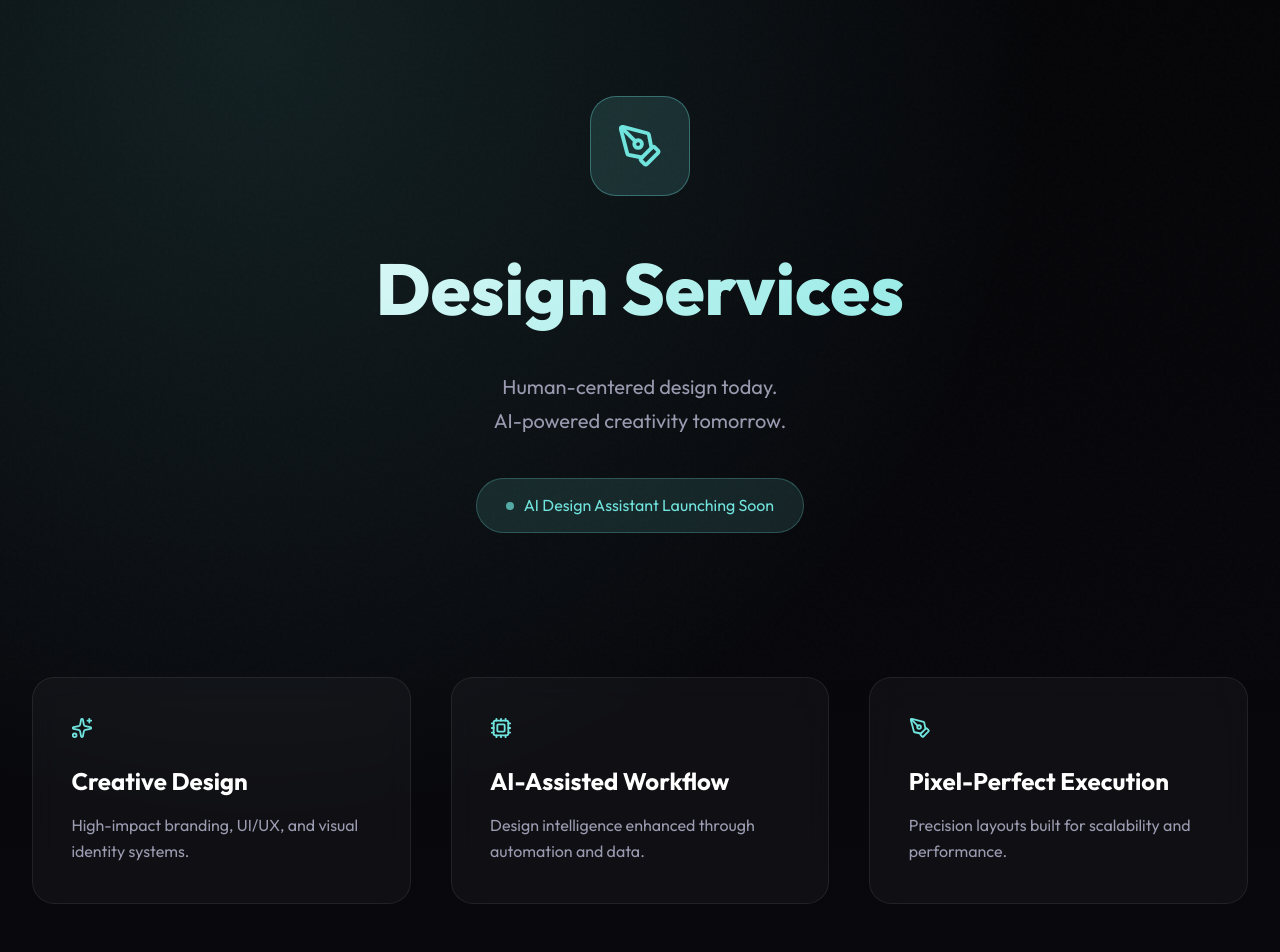
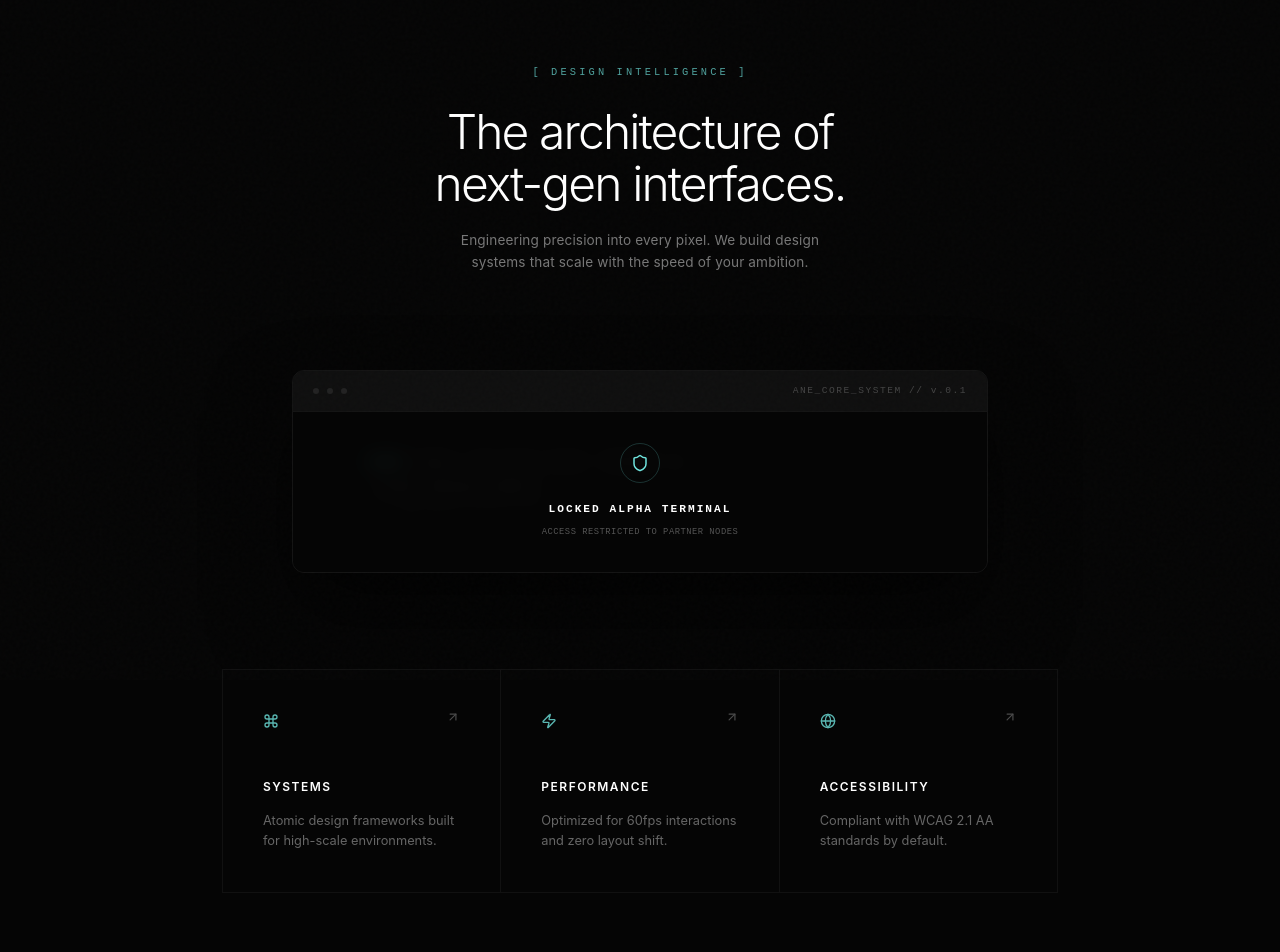
Before and after one commit to ane-tech/ANE-Website-, a React (Vite) app: page /design in a window 1280 px wide. Shown: the part 120-1072 px from the top of the page. Built offline with nearby package versions, Linux system fonts and the light colour scheme.

Commit message:
Update Design.jsx

```diff
--- a/src/pages/Design.jsx
+++ b/src/pages/Design.jsx
@@ -1,318 +1,271 @@
 import React from 'react';
 import { motion } from 'framer-motion';
-import { PenTool, Sparkles, Cpu, Lock } from 'lucide-react';
+import { Shield, Zap, Globe, Command, ArrowUpRight } from 'lucide-react';
 import Header from '../components/Header';
 import Footer from '../components/Footer';
-
-/* ================= ANIMATIONS ================= */
-
-const fadeUp = {
-  hidden: { opacity: 0, y: 40 },
-  visible: (i = 1) => ({
-    opacity: 1,
-    y: 0,
-    transition: { delay: 0.15 * i, duration: 0.7, ease: 'easeOut' }
-  })
-};
 
 const DesignPage = () => {
   return (
     <>
       <Header />
+      <main style={pageStyle}>
 
-      <main
-        style={{
-          minHeight: '100vh',
-          paddingTop: '120px',
-          background:
-            'radial-gradient(circle at 20% 10%, rgba(112,228,222,0.12), transparent 45%), linear-gradient(180deg,#050508,#0a0a0f)'
-        }}
-      >
-        {/* ================= HERO ================= */}
-        <section className="container" style={{ textAlign: 'center', padding: '6rem 2rem' }}>
-          <motion.div initial="hidden" animate="visible" variants={fadeUp}>
-            <div style={heroIcon}>
-              <PenTool size={46} />
+        {/* --- HERO: ULTRA MINIMAL --- */}
+        <section style={heroSection}>
+          <motion.div
+            initial={{ opacity: 0, y: 15 }}
+            whileInView={{ opacity: 1, y: 0 }}
+            viewport={{ once: true }}
+            transition={{ duration: 1, ease: [0.16, 1, 0.3, 1] }}
+          >
+            <div style={monoTag}>[ DESIGN INTELLIGENCE ]</div>
+            <h1 style={slimTitle}>The architecture of <br/> next-gen interfaces.</h1>
+            <p style={dimSubtitle}>
+              Engineering precision into every pixel. We build design systems
+              that scale with the speed of your ambition.
+            </p>
+          </motion.div>
+        </section>
+
+        {/* --- TERMINAL: FIXED SYNTAX --- */}
+        <section style={terminalSection}>
+          <motion.div
+            initial={{ opacity: 0, scale: 0.98 }}
+            whileInView={{ opacity: 1, scale: 1 }}
+            viewport={{ once: true }}
+            transition={{ duration: 0.8 }}
+            style={terminalWindow}
+          >
+            <div style={terminalTop}>
+              <div style={windowControls}>
+                <span style={dot} />
+                <span style={dot} />
+                <span style={dot} />
+              </div>
+              <div style={terminalTitle}>ANE_CORE_SYSTEM // v.0.1</div>
             </div>
 
-            <h1 style={heroTitle}>Design Services</h1>
+            <div style={terminalBody}>
+              {/* Line 01 - Fixed syntax to avoid Babel parser error */}
+              <div style={codeLine}>
+                <span style={lineNum}>01</span>
+                <span style={cyan}>const</span> studio = AI.init({"{ style: 'minimal' }"})
+              </div>
+              <div style={codeLine}>
+                <span style={lineNum}>02</span> studio.optimize_nodes()
+              </div>
+              <div style={codeLine}>
+                <span style={lineNum}>03</span> <span style={gray}>// deploying secure architecture...</span>
+              </div>
 
-            <p style={heroSubtitle}>
-              Human-centered design today.
-              <br />
-              AI-powered creativity tomorrow.
-            </p>
-
-            <div style={badge}>
-              <span className="pulse-dot" />
-              AI Design Assistant Launching Soon
+              <div style={terminalBlurOverlay}>
+                <div style={lockIconCircle}>
+                  <Shield size={18} color="#70e4de" />
+                </div>
+                <div style={terminalLockText}>LOCKED ALPHA TERMINAL</div>
+                <div style={terminalSmallText}>ACCESS RESTRICTED TO PARTNER NODES</div>
+              </div>
             </div>
           </motion.div>
         </section>
 
-        {/* ================= FEATURES ================= */}
-        <section className="container" style={{ padding: '3rem 2rem' }}>
-          <div style={grid}>
-            {features.map((item, i) => (
-              <motion.div
-                key={i}
-                custom={i}
-                initial="hidden"
-                whileInView="visible"
-                viewport={{ once: true }}
-                variants={fadeUp}
-                style={featureCard}
-              >
-                <div style={{ color: '#70e4de', marginBottom: 14 }}>
-                  {item.icon}
+        {/* --- FEATURE GRID: SWISS STYLE --- */}
+        <section style={gridSection}>
+          <div style={miniGrid}>
+            {features.map((f, i) => (
+              <div key={i} style={miniCard}>
+                <div style={cardHeader}>
+                  <div style={iconWrapper}>{f.icon}</div>
+                  <ArrowUpRight size={14} style={{ opacity: 0.3 }} />
                 </div>
-                <h3 style={featureTitle}>{item.title}</h3>
-                <p style={featureDesc}>{item.desc}</p>
-              </motion.div>
+                <h4 style={cardTitle}>{f.title}</h4>
+                <p style={cardText}>{f.desc}</p>
+              </div>
             ))}
           </div>
         </section>
 
-        {/* ================= CHATGPT-LIKE AI INTERFACE ================= */}
-        <section className="container" style={{ padding: '5rem 2rem' }}>
-          <motion.div
-            initial={{ opacity: 0, y: 30 }}
-            whileInView={{ opacity: 1, y: 0 }}
-            viewport={{ once: true }}
-            transition={{ duration: 0.7 }}
-            style={chatWrapper}
-          >
-            {/* Header */}
-            <div style={chatHeader}>
-              <Cpu size={18} />
-              <span>ANE AI · Design Assistant</span>
-              <span style={lockedTag}>LOCKED</span>
-            </div>
-
-            {/* Chat Body */}
-            <div style={chatBody}>
-              {/* User */}
-              <div style={{ ...chatBubble, ...userBubble }}>
-                Design a modern landing page for an AI startup.
-              </div>
-
-              {/* AI */}
-              <div style={{ ...chatBubble, ...aiBubble }}>
-                I’ll generate a dark-theme layout with glassmorphism,
-                responsive sections, and an AI-focused visual identity.
-              </div>
-
-              {/* Typing */}
-              <div style={{ ...chatBubble, ...aiBubble, opacity: 0.6 }}>
-                <span className="typing-dot" />
-                <span className="typing-dot" />
-                <span className="typing-dot" />
-              </div>
-            </div>
-
-            {/* Overlay Lock */}
-            <div style={chatOverlay}>
-              <Lock size={44} color="#70e4de" />
-              <h3 style={{ marginTop: 12, color: '#fff' }}>
-                AI Chat Coming Soon
-              </h3>
-              <p style={{ maxWidth: 420, color: '#9a9ab0', textAlign: 'center' }}>
-                This ChatGPT-style design assistant will unlock with
-                live AI intelligence.
-              </p>
-            </div>
-          </motion.div>
-        </section>
-
-        {/* ================= GLOBAL STYLES ================= */}
-        <style>{`
-          .pulse-dot {
-            width: 8px;
-            height: 8px;
-            border-radius: 50%;
-            background: #70e4de;
-            animation: pulse 1.6s infinite;
-          }
-
-          @keyframes pulse {
-            0%,100% { opacity: 1; }
-            50% { opacity: 0.35; }
-          }
-
-          .typing-dot {
-            display: inline-block;
-            width: 6px;
-            height: 6px;
-            margin-right: 4px;
-            border-radius: 50%;
-            background: #70e4de;
-            animation: blink 1.4s infinite both;
-          }
-
-          .typing-dot:nth-child(2) { animation-delay: .2s; }
-          .typing-dot:nth-child(3) { animation-delay: .4s; }
-
-          @keyframes blink {
-            0% { opacity: .2; }
-            20% { opacity: 1; }
-            100% { opacity: .2; }
-          }
-        `}</style>
       </main>
-
       <Footer />
     </>
   );
 };
 
-/* ================= STYLE OBJECTS ================= */
+/* --- STYLES: PRECISION ARCHITECTURE --- */
 
-const heroIcon = {
-  width: 100,
-  height: 100,
-  margin: '0 auto 2rem',
-  borderRadius: 26,
+const pageStyle = {
+  background: '#050505',
+  color: '#f0f0f0',
+  minHeight: '100vh',
+  paddingTop: '120px',
+  fontFamily: '"Inter", -apple-system, sans-serif',
+  WebkitFontSmoothing: 'antialiased'
+};
+
+const heroSection = {
+  padding: '4rem 2rem',
+  textAlign: 'center'
+};
+
+const monoTag = {
+  fontFamily: 'monospace',
+  fontSize: '0.65rem',
+  letterSpacing: '0.3em',
+  color: '#70e4de',
+  marginBottom: '1.5rem',
+  opacity: 0.7
+};
+
+const slimTitle = {
+  fontSize: 'clamp(1.8rem, 4vw, 3rem)',
+  fontWeight: 300,
+  letterSpacing: '-0.04em',
+  lineHeight: 1.1,
+  marginBottom: '1.2rem',
+  color: '#fff'
+};
+
+const dimSubtitle = {
+  fontSize: '0.85rem',
+  color: '#777',
+  maxWidth: '380px',
+  margin: '0 auto',
+  lineHeight: 1.6,
+  letterSpacing: '0.01em'
+};
+
+const terminalSection = {
+  padding: '2rem',
+  maxWidth: '760px',
+  margin: '0 auto'
+};
+
+const terminalWindow = {
+  background: '#080808',
+  border: '1px solid #141414',
+  borderRadius: '12px',
+  overflow: 'hidden',
+  boxShadow: '0 40px 80px rgba(0,0,0,0.6)'
+};
+
+const terminalTop = {
+  background: '#0f0f0f',
+  padding: '12px 20px',
+  display: 'flex',
+  alignItems: 'center',
+  borderBottom: '1px solid #141414'
+};
+
+const windowControls = { display: 'flex', gap: '8px' };
+const dot = { width: '6px', height: '6px', borderRadius: '50%', background: '#222' };
+
+const terminalTitle = {
+  fontSize: '0.6rem',
+  fontFamily: 'monospace',
+  color: '#444',
+  marginLeft: 'auto',
+  letterSpacing: '1.5px'
+};
+
+const terminalBody = {
+  padding: '2.5rem',
+  position: 'relative',
+  minHeight: '160px',
+  fontFamily: 'monospace',
+  fontSize: '0.75rem',
+  lineHeight: 1.8
+};
+
+const codeLine = { marginBottom: '4px', color: '#555' };
+const lineNum = { color: '#1a1a1a', marginRight: '20px' };
+const cyan = { color: '#70e4de' };
+const gray = { color: '#222' };
+
+const terminalBlurOverlay = {
+  position: 'absolute',
+  inset: 0,
+  backdropFilter: 'blur(10px)',
+  background: 'rgba(5,5,5,0.75)',
+  display: 'flex',
+  flexDirection: 'column',
+  alignItems: 'center',
+  justifyContent: 'center',
+  zIndex: 5
+};
+
+const lockIconCircle = {
+  width: '40px',
+  height: '40px',
+  borderRadius: '50%',
+  border: '1px solid rgba(112,228,222,0.2)',
   display: 'grid',
   placeItems: 'center',
-  background: 'rgba(112,228,222,0.14)',
-  border: '1px solid rgba(112,228,222,0.35)',
-  color: '#70e4de'
+  marginBottom: '1rem'
 };
 
-const heroTitle = {
-  fontSize: 'clamp(3rem,6vw,4.5rem)',
-  fontWeight: 800,
-  marginBottom: '1.25rem',
-  background: 'linear-gradient(135deg,#fff,#70e4de)',
-  WebkitBackgroundClip: 'text',
-  WebkitTextFillColor: 'transparent'
+const terminalLockText = {
+  fontSize: '0.7rem',
+  letterSpacing: '2px',
+  fontWeight: 600,
+  color: '#fff'
 };
 
-const heroSubtitle = {
-  maxWidth: 680,
-  margin: '0 auto',
-  fontSize: '1.25rem',
-  color: '#9a9ab0',
-  lineHeight: 1.7
+const terminalSmallText = {
+  fontSize: '0.55rem',
+  color: '#555',
+  marginTop: '6px',
+  letterSpacing: '0.5px'
 };
 
-const badge = {
-  marginTop: '2.5rem',
-  display: 'inline-flex',
-  alignItems: 'center',
-  gap: 10,
-  padding: '0.8rem 1.8rem',
-  borderRadius: 999,
-  background: 'rgba(112,228,222,0.12)',
-  border: '1px solid rgba(112,228,222,0.25)',
-  color: '#70e4de'
+const gridSection = {
+  padding: '4rem 2rem 10rem',
+  maxWidth: '900px',
+  margin: '0 auto'
 };
 
-const grid = {
+const miniGrid = {
   display: 'grid',
-  gridTemplateColumns: 'repeat(auto-fit, minmax(260px,1fr))',
-  gap: '2.5rem'
+  gridTemplateColumns: 'repeat(auto-fit, minmax(240px, 1fr))',
+  gap: '1px',
+  background: '#111',
+  border: '1px solid #111'
 };
 
-const featureCard = {
-  padding: '2.4rem',
-  borderRadius: 22,
-  background: 'rgba(255,255,255,0.035)',
-  border: '1px solid rgba(255,255,255,0.08)',
-  backdropFilter: 'blur(12px)'
+const miniCard = {
+  background: '#050505',
+  padding: '2.5rem',
+  transition: 'all 0.3s ease'
 };
 
-const featureTitle = { color: '#fff', marginBottom: 10 };
-const featureDesc = { color: '#9a9ab0', lineHeight: 1.65 };
-
-/* ===== ChatGPT-style UI ===== */
-
-const chatWrapper = {
-  position: 'relative',
-  maxWidth: 900,
-  margin: '0 auto',
-  borderRadius: 24,
-  overflow: 'hidden',
-  background: 'rgba(255,255,255,0.04)',
-  border: '1px solid rgba(255,255,255,0.1)',
-  backdropFilter: 'blur(14px)'
+const cardHeader = {
+  display: 'flex',
+  justifyContent: 'space-between',
+  alignItems: 'flex-start',
+  marginBottom: '2.5rem'
 };
 
-const chatHeader = {
-  display: 'flex',
-  alignItems: 'center',
-  gap: 10,
-  padding: '1rem 1.5rem',
-  background: 'rgba(0,0,0,0.45)',
-  borderBottom: '1px solid rgba(255,255,255,0.08)',
-  color: '#e5e5e5',
-  fontSize: '.95rem'
+const iconWrapper = { color: '#70e4de', opacity: 0.8 };
+
+const cardTitle = {
+  fontSize: '0.75rem',
+  fontWeight: 600,
+  marginBottom: '0.8rem',
+  textTransform: 'uppercase',
+  letterSpacing: '1.5px',
+  color: '#fff'
 };
 
-const lockedTag = {
-  marginLeft: 'auto',
-  fontSize: '.7rem',
-  padding: '0.2rem 0.6rem',
-  borderRadius: 999,
-  background: 'rgba(112,228,222,0.15)',
-  color: '#70e4de'
+const cardText = {
+  fontSize: '0.8rem',
+  color: '#666',
+  lineHeight: 1.6,
+  maxWidth: '220px'
 };
 
-const chatBody = {
-  padding: '2rem',
-  display: 'flex',
-  flexDirection: 'column',
-  gap: '1.2rem'
-};
-
-const chatBubble = {
-  maxWidth: '70%',
-  padding: '0.9rem 1.2rem',
-  borderRadius: 16,
-  fontSize: '.95rem',
-  lineHeight: 1.6
-};
-
-const userBubble = {
-  alignSelf: 'flex-end',
-  background: '#70e4de',
-  color: '#000'
-};
-
-const aiBubble = {
-  alignSelf: 'flex-start',
-  background: 'rgba(255,255,255,0.08)',
-  color: '#e5e5e5'
-};
-
-const chatOverlay = {
-  position: 'absolute',
-  inset: 0,
-  background: 'rgba(5,5,8,0.78)',
-  display: 'grid',
-  placeItems: 'center',
-  textAlign: 'center',
-  padding: '2rem'
-};
-
-/* ================= DATA ================= */
-
 const features = [
-  {
-    icon: <Sparkles size={22} />,
-    title: 'Creative Design',
-    desc: 'High-impact branding, UI/UX, and visual identity systems.'
-  },
-  {
-    icon: <Cpu size={22} />,
-    title: 'AI-Assisted Workflow',
-    desc: 'Design intelligence enhanced through automation and data.'
-  },
-  {
-    icon: <PenTool size={22} />,
-    title: 'Pixel-Perfect Execution',
-    desc: 'Precision layouts built for scalability and performance.'
-  }
+  { icon: <Command size={16}/>, title: 'Systems', desc: 'Atomic design frameworks built for high-scale environments.' },
+  { icon: <Zap size={16}/>, title: 'Performance', desc: 'Optimized for 60fps interactions and zero layout shift.' },
+  { icon: <Globe size={16}/>, title: 'Accessibility', desc: 'Compliant with WCAG 2.1 AA standards by default.' }
 ];
 
 export default DesignPage;
```
